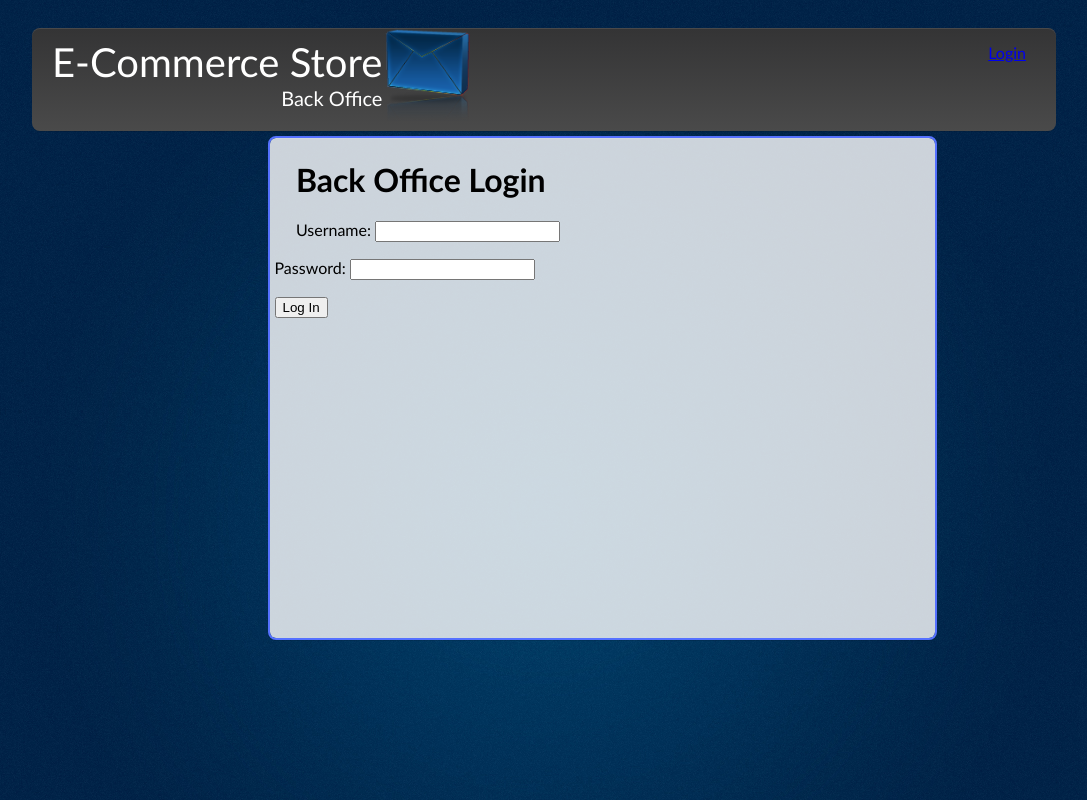
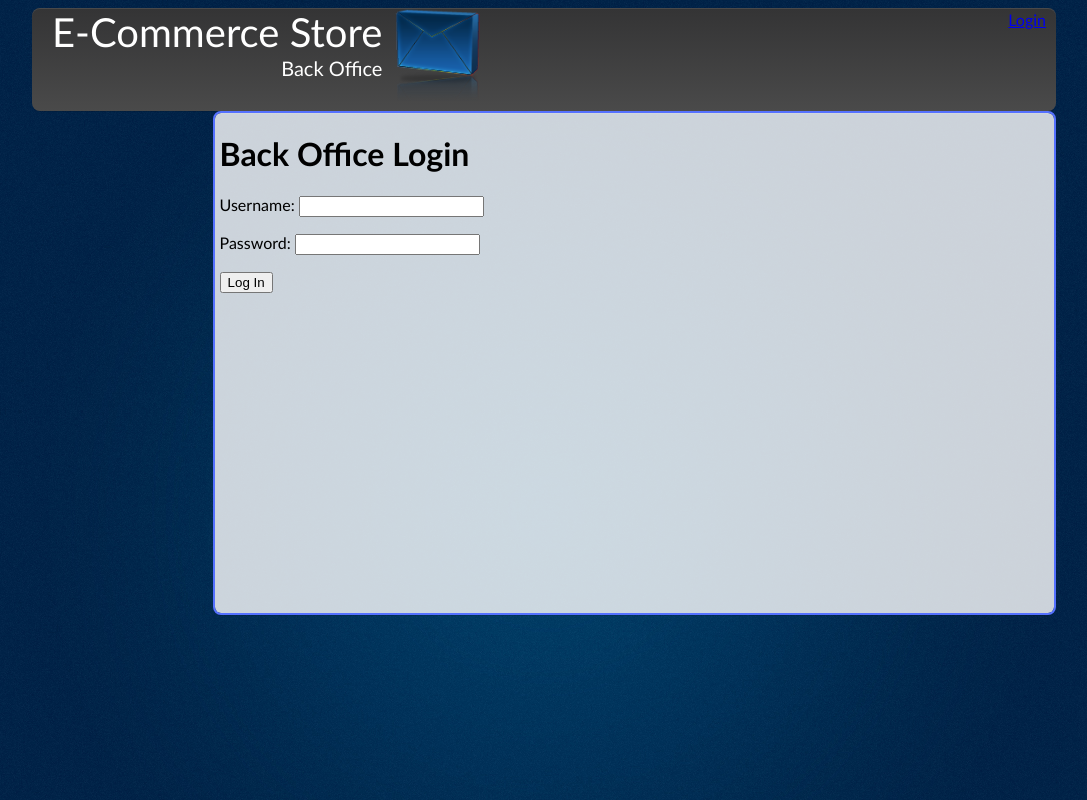
Before and after one commit to thitikom/SeNamo, a Django app: page /backoffice/login in a window 1280 px wide. Shown: the whole page, without its empty margins (96-1183 px from the left). Run offline with Django 3.2, Linux system fonts and the light colour scheme; parts of the project's set-up code (start-up, migrations or seed data) failed here and were passed over.

Commit message:
Fix CSS PROB (backoffice)

```diff
--- a/media/css/backoffice_main.css
+++ b/media/css/backoffice_main.css
@@ -1,29 +1,33 @@
 #container {
     position:relative;
-    top:10px;
     width:1024px;
     margin:0 auto;
+    height: auto;
     background-attachment:scroll;
 
 }
 
 #sidemenu {
-    margin-top:0.5px;
-    margin-left:8.77%;
+    margin-top:0px;
+    margin-left:0px;
     float:left;
     width:17%;
     height: 100%;
     min-height: 100px;
+    position: relative;
 }
 
 #middle {
     display: block;
+    position: relative;
+    height: auto;
 }
 
 #content {
-    margin-top:1.5%;
-    margin-left:23%;
-    width: 64%;
+    float:right;
+    margin-left:0px;
+    position: relative;
+    width: 81%;
     min-height:500px;
     padding-left:5px;
     padding-right:5px ;
@@ -43,9 +47,9 @@
 #header{
     margin: 0 auto;
     min-height: 80px;
-    top:10px;
     position:relative;
     display: block;
+
     background: #343435;
     background: -moz-linear-gradient(top, #343435 1%, #4a4a4a 100%);
     background: -webkit-gradient(linear, left top, left bottom, color-stop(1%,#343435), color-stop(100%,#4a4a4a));
@@ -63,7 +67,6 @@
 #header-left {
     float:left;
     margin-left: 10px;
-    margin-top:10px;
     display: block;
 }
 #header-left-right {
@@ -99,11 +102,12 @@
 }
 
 #user_block {
-    position:absolute;
-    right:30px;
-    top:15px;
-    display:inline;
+    position:relative;
+    display:block;
     color:white;
+    margin-top: 2px;
+    margin-right: 10px;
+    float:right;
 }
 
 
@@ -159,7 +163,7 @@ a.menubox:hover,a.menubox:active
     text-align:left;
     padding-top:5px;
     padding-bottom:4px;
-    background-color:#3f3f3f;;
+    background-color: #9797ff;
     color:#ffffff;
 }
 #packing tr.alt td
@@ -186,4 +190,10 @@ body{
 
 #logo-image{
     margin-left: 10px;
+    width: 10%;
+    float:left;
 }
+
+a:visited{
+    color:#ffffff;
+}
```
Also changed, not shown: templates/add_category.html (+0 -21 lines), templates/add_product.html (+2 -25 lines), SeNamo.db.
